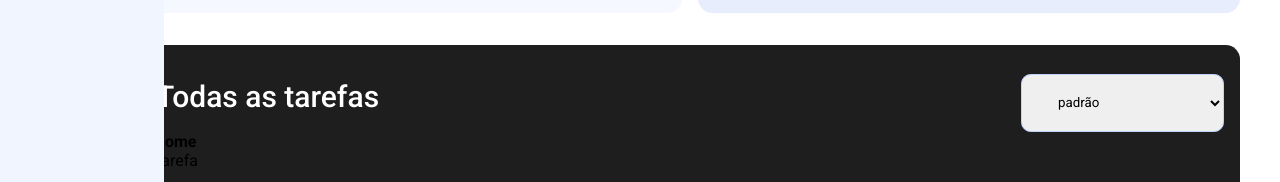
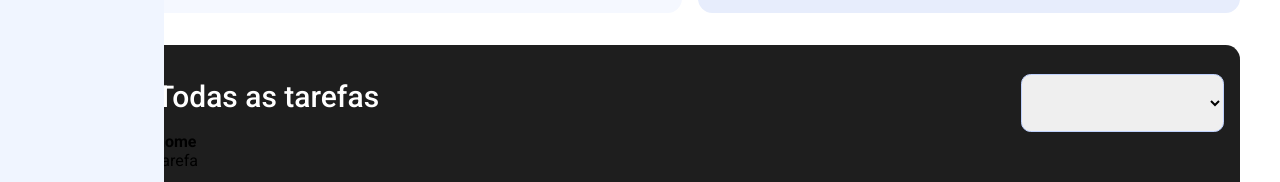
Before and after one commit to Rodriguou/BitTask, a React (Vite) app: page /tarefa in a window 1280 px wide. Shown: the part 398-580 px from the top of the page. Built offline with nearby package versions, Linux system fonts and the light colour scheme; sample sign-in values are in the browser's storage; a web font is replaced by a local one.

Commit message:
fix: Trocando as opcoes do select

```diff
--- a/src/components/form/select.jsx
+++ b/src/components/form/select.jsx
@@ -1,16 +1,20 @@
 import React from 'react'
 
 const SelectCompo = ({options,value,f,id,label, ...props}) => {
+  console.log(options)
   return (
     <section className='box-select-compo'>
         <label htmlFor={id}>{label}</label>
         <select className='select-compo' value={value} onChange={f} id={id} {...props}>
             <option value="" disabled>Escolha uma opção</option>
-        {options.map((item) =>{
+        {options?.map((item) =>{
+          console.log(item)
             return(
-                <option id={item} key={item} value={item}>{item}</option>
+                <option id={item?._id} key={item} value={item?._id}>{item?.nome}</option>
             )
         })}
+
+
         </select>
 
     </section>
```
